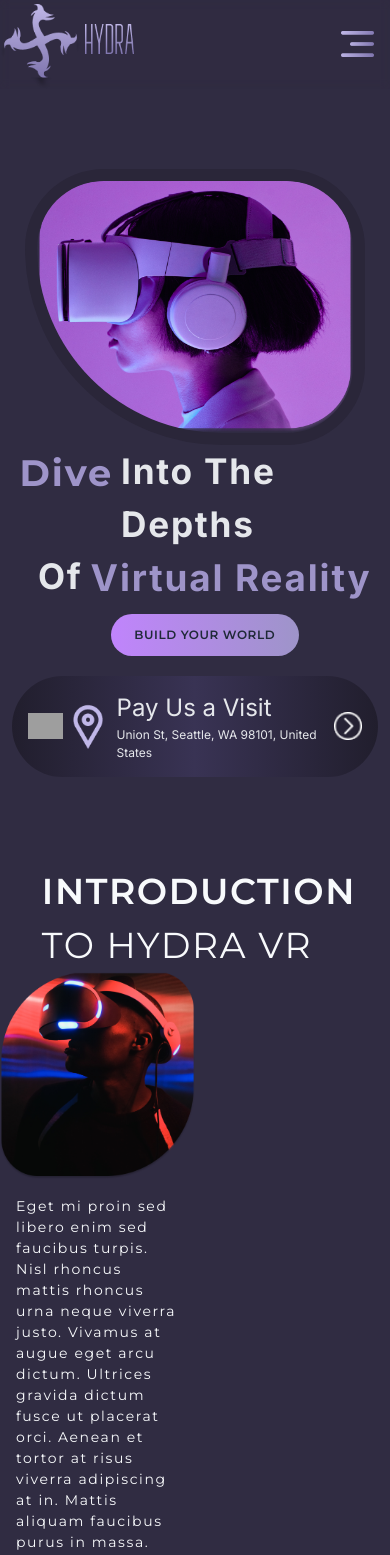
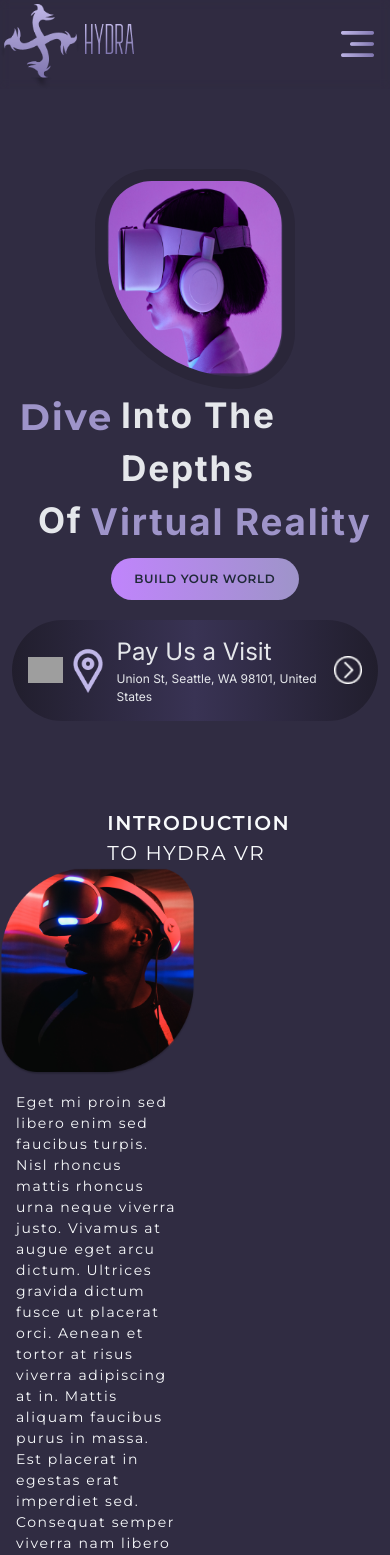
Before and after one commit to radlarabi/hydra, a Next.js app: page / in a window 390 px wide. Shown: the top 1555 px of the page. Built offline with nearby package versions, Linux system fonts and the light colour scheme; grey boxes are pictures that could not be loaded.

Commit message:
fix the responsive in landing section

```diff
--- a/src/components/CarouselCards.jsx
+++ b/src/components/CarouselCards.jsx
@@ -11,7 +11,6 @@ import card from "../../public/cards.json"
 import Image from "next/image";
 
 export default function CarouselSpacing(props) {
-  const width = 511;
   return (
     <Carousel className="max-w-[50vw] min-h-[40vh]">
       <CarouselPrevious className="m-0 p-0 bg-flesh-button border-custom-purple hover:bg-purple-500"/>
--- a/src/components/Footer.jsx
+++ b/src/components/Footer.jsx
@@ -5,8 +5,8 @@ export default function Footer(){
     const faqs = ["F.A.Q", "SITEMAP", "CONDITIONS", "LICENSES"];
 
     return (
-        <div className=" pt-[10vh]">
-            <div className="mianFooter   flex justify-around items-center ">
+        <div className="pt-[10vh]">
+            <div className="mianFooter flex lg:flex-row flex-col justify-around items-center ">
                 <div className="log  w-full  ml-[1vw] mr-[1vw] flex justify-center items-center">
                     <Image
                         className=""
--- a/src/components/Introduction.jsx
+++ b/src/components/Introduction.jsx
@@ -8,12 +8,12 @@ export default function Intorduction(){
             <div className="introTitle  flex flex-row justify-center items-center">
                 <div className="intro1  flex flex-col pl-[2vw]">
                     <div className="title flex justify-center lg:justify-start items-end ">
-                        <p className="text-slate-50 font-nav tracking-[0.1rem] font-semibold text-[36px]">
+                        <p className="text-slate-50 font-nav tracking-[0.1rem] font-semibold lg:text-[36px] text-[20px]">
                             INTRODUCTION
                         </p>
                     </div>
                     <div className="subtitle flex">
-                        <p className="text-slate-50 font-nav tracking-[0.1rem] text-[36px]">
+                        <p className="text-slate-50 font-nav tracking-[0.1rem] lg:text-[36px] text-[20px]">
                             TO HYDRA VR
                         </p>
                         <div className="hidden lg:flex pl-[2vw] justify-start items-start">
@@ -47,10 +47,10 @@ export default function Intorduction(){
                 </div>
                 <div className="intro2 flex flex-col  w-[50%]">
                     <div className="aboutSubtitle flex justify-center lg:items-start items-center flex-col">
-                        <p className="text-slate-50 font-nav tracking-[0.1rem] text-[36px] font-semibold hidden lg:flex">
+                        <p className="text-slate-50 font-nav tracking-[0.1rem] lg:text-[36px] text-[20px] font-semibold hidden lg:flex">
                             ABOUT
                         </p>
-                        <p className="text-slate-50 font-nav tracking-[0.1rem] text-[36px] hidden lg:flex">
+                        <p className="text-slate-50 font-nav tracking-[0.1rem] lg:text-[36px] text-[20px] hidden lg:flex">
                             HYDRA VR
                         </p>
                         <p className="text-[14px] pt-[2vh] pb-[2vh] text-slate-50 font-nav tracking-[0.1rem] mx-4">
@@ -73,11 +73,11 @@ export default function Intorduction(){
             <div className="whyHydra  flex flex-col lg:flex-row">
                 <div className="intro1 lg:justify-start flex-col pl-[2vw] w-[50%]">
                     <div className="title pb-[1vh]">
-                        <p className="text-slate-50 font-nav tracking-[0.1rem] text-[36px] font-semibold">
+                        <p className="text-slate-50 font-nav tracking-[0.1rem] lg:text-[36px] text-[20px] font-semibold">
                             WHY BUILD
                         </p>
                     </div>
-                    <div className="subtitle flex justify-start items-start pt-[1vh] text-[36px]">
+                    <div className="subtitle flex justify-start items-start pt-[1vh] lg:text-[36px] text-[20px]">
                         <p className="text-slate-50 font-nav tracking-[0.1rem] ">
                             WITH HYDRA ?
                         </p>
--- a/src/components/Landing.jsx
+++ b/src/components/Landing.jsx
@@ -34,9 +34,9 @@ export default function Landing(){
                 <div className="title  flex flex-col items-center justify-center ">
 
                     <motion.div
-                        initial={{opacity: 0 , animationDelay: 2, y: -10}}
+                        initial={{opacity: 0 , animationDelay: 1, y: -10}}
                         whileInView={{opacity: 1 , y: 0}}
-                        transition={{ duration: 1 }}
+                        transition={{ duration: 0.5 }}
 
                         className="mainTitle  mb-2">
 
@@ -50,7 +50,6 @@ export default function Landing(){
                             <span className="text-custom-purple font-bold  lg:text-[2.6rem] text-[2.3rem] tracking-wider leading-1">Virtual Reality</span>
                         </div>
 
-                    </motion.div>
 
                     <div className="subTitle lg:flex hidden ">
                         <p className="font-nav text-[15px] content-start ml-[5vw] mt-3 text-gray-300 tracking-[0.09rem] leading-[1.9rem]">
@@ -60,7 +59,12 @@ export default function Landing(){
                         </p>
                     </div>
 
-                    <div className="  flex lg:justify-start justify-center items-center ">
+                    </motion.div>
+                    <motion.div
+                        initial={{opacity: 0 , animationDelay: 1, x: -10}}
+                        whileInView={{opacity: 1 , x: 0}}
+                        transition={{ duration: 0.5 }}
+                        className="  flex lg:justify-start justify-center items-center ">
                         <button className="submit ml-[5vw] tracking-wider text-gray-800 text-[12px] font-nav font-semibold p-3 bg-gradient-to-r from-purple-400 to-custom-purple rounded-3xl lg:pl-6 lg:pr-6 pr-[6vw] pl-[6vw]">
                             BUILD YOUR WORLD
                         </button>
@@ -73,17 +77,17 @@ export default function Landing(){
                             />
                         </div>
 
-                    </div>
+                    </motion.div>
 
                 </div>
 
                 <motion.div
-                    initial={{ opacity: 0 , animationDelay: 2, x: 10}}
+                    initial={{ opacity: 0 , animationDelay: 1, x: 10}}
                     whileInView={{opacity: 1 , x: 0}}
                     transition={{ duration: 1 }}
                     className="imageVr flex justify-center items-center w-auto lg:w-[60vw]">
                     <Image
-                        className="border-custom-dark-gray border-solid lg:border-[20px] border-[12px] rounded-3xl rounded-tr-[100px] rounded-br-[100px] rounded-bl-[250px] rounded-tl-[100px] lg:h-[426px] h-[276px] lg:w-[490px] w-[340px]"
+                        className="  h-[220px] w-[200px] lg:h-[420px] lg:w-[400px] md:h-[320px] md:w-[300px] border-custom-dark-gray border-solid lg:border-[20px] border-[12px] rounded-3xl rounded-tr-[100px] rounded-br-[100px] rounded-bl-[250px] rounded-tl-[100px]"
                         src="/assets/Mask_group.png"
                         width={490}
                         height={426}
--- a/src/pages/_app.js
+++ b/src/pages/_app.js
@@ -6,7 +6,7 @@ const inter = Inter({ subsets: ['latin'] })
 export default function App({ Component, pageProps }) {
   return (
     <main className={inter.className}>
-      <Component {...pageProps} />;
+      <Component {...pageProps} />
     </main>
   )
 }
--- a/src/pages/_document.js
+++ b/src/pages/_document.js
@@ -4,9 +4,9 @@ export default function Document() {
   return (
     <Html lang="en">
       <Head>
-      <link rel="preconnect" href="https://fonts.googleapis.com"/>
-<link rel="preconnect" href="https://fonts.gstatic.com" crossorigin/>
-<link href="https://fonts.googleapis.com/css2?family=Montserrat:ital,wght@0,100..900;1,100..900&family=Rubik:ital,wght@0,300..900;1,300..900&display=swap" rel="stylesheet"></link>
+        <link rel="preconnect" href="https://fonts.googleapis.com"/>
+        <link rel="preconnect" href="https://fonts.gstatic.com" crossorigin/>
+        <link href="https://fonts.googleapis.com/css2?family=Montserrat:ital,wght@0,100..900;1,100..900&family=Rubik:ital,wght@0,300..900;1,300..900&display=swap" rel="stylesheet"></link>
       </Head>
       <body>
         <Main />
--- a/src/pages/index.js
+++ b/src/pages/index.js
@@ -16,7 +16,7 @@ export const metadata = {
 
 export default function Home() {
   return (
-    <main className="bg-custom-blue">
+    <main className="bg-custom-blue w-full">
       {/* <ScrollParallax className=""> */}
         {/* <Image
           className="absolute"
```
